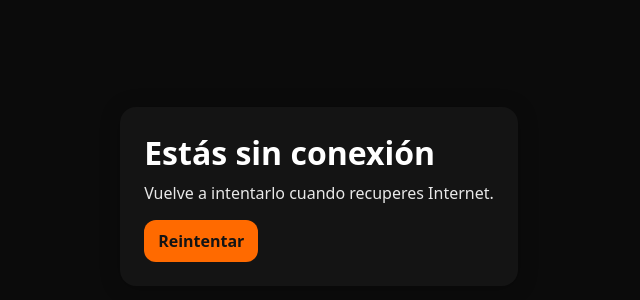
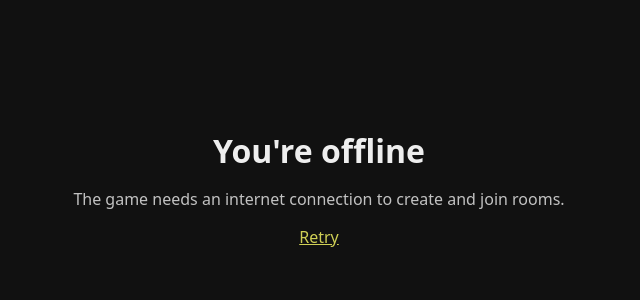
Before and after one commit to Alexperancho/survival-game-multiplayer, a website: page offline.html in a window 1280 px wide. Shown: the part 204-504 px from the top of the page, without its empty margins (321-961 px from the left). Drawn offline with Linux system fonts and the light colour scheme.

Commit message:
Update offline.html

```diff
--- a/offline.html
+++ b/offline.html
@@ -1,23 +1,22 @@
-<!doctype html>
-<html lang="es">
+<!DOCTYPE html>
+<html lang="en">
 <head>
-  <meta charset="utf-8">
-  <title>Sin conexión</title>
-  <meta name="viewport" content="width=device-width, initial-scale=1">
+  <meta charset="utf-8" />
+  <meta name="viewport" content="width=device-width, initial-scale=1" />
+  <title>Offline — Survival Game</title>
   <style>
-    :root { color-scheme: dark light; }
-    body{margin:0;display:grid;place-items:center;height:100vh;background:#0b0b0b;color:#fff;font-family:system-ui,Arial,sans-serif}
-    .card{max-width:560px;padding:24px;border-radius:16px;background:#141414;box-shadow:0 2px 20px rgba(0,0,0,.25)}
-    h1{margin:0 0 8px}
-    p{margin:0 0 16px;opacity:.9}
-    a.btn{display:inline-block;padding:10px 14px;border-radius:12px;background:#ff6a00;color:#141414;text-decoration:none;font-weight:700}
+    body { margin:0; font-family: system-ui, -apple-system, Segoe UI, Roboto, Ubuntu, Cantarell, 'Helvetica Neue', Arial; background:#111; color:#eee; display:grid; place-items:center; height:100dvh; }
+    .box { max-width: 640px; padding: 24px; text-align:center; }
+    h1 { margin: 0 0 8px; }
+    p { opacity:.8; }
+    a { color:#ff6; }
   </style>
 </head>
 <body>
-  <div class="card">
-    <h1>Estás sin conexión</h1>
-    <p>Vuelve a intentarlo cuando recuperes Internet.</p>
-    <a class="btn" href="/">Reintentar</a>
+  <div class="box">
+    <h1>You're offline</h1>
+    <p>The game needs an internet connection to create and join rooms.</p>
+    <p><a href="/" rel="noopener">Retry</a></p>
   </div>
 </body>
 </html>
```
